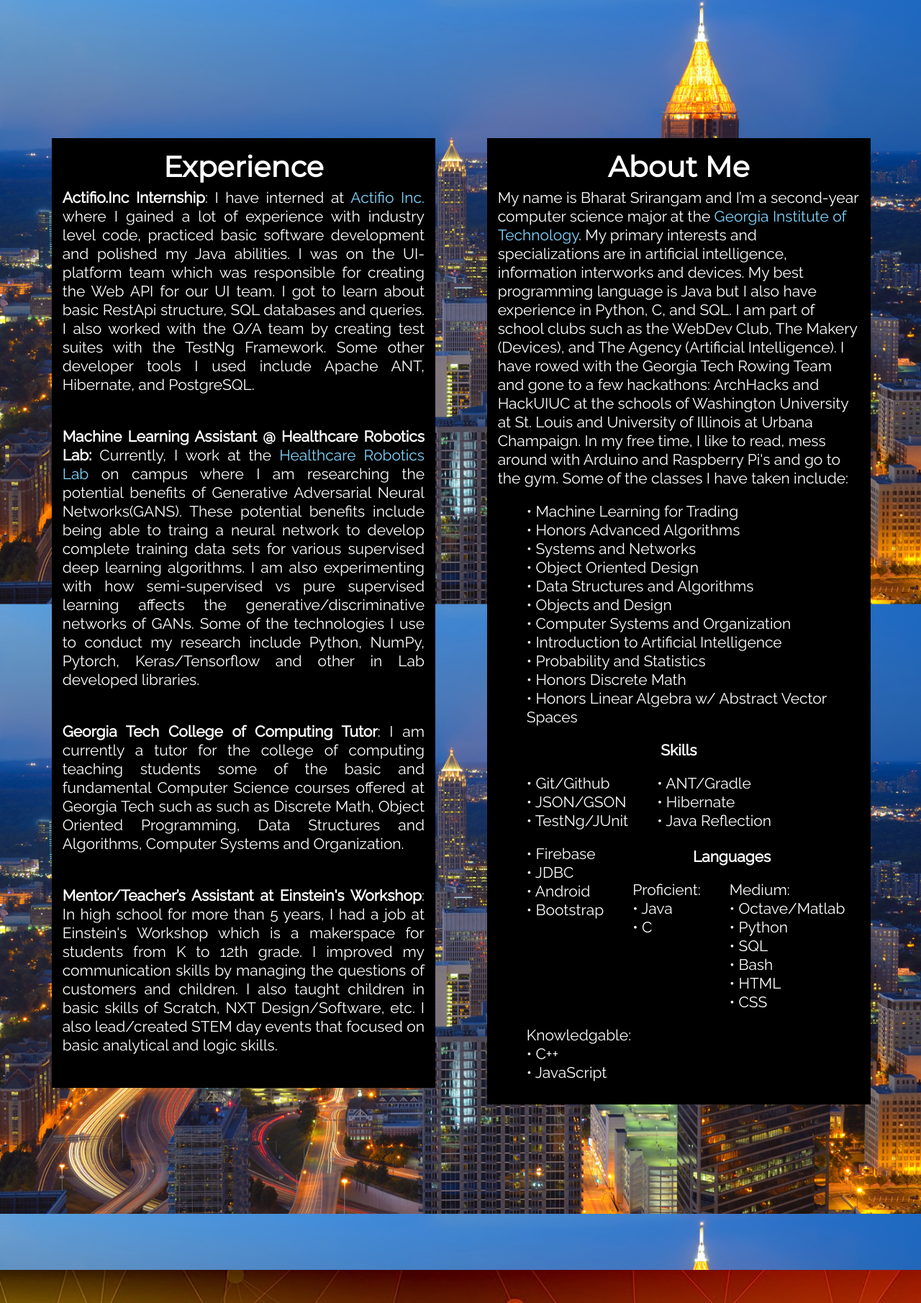
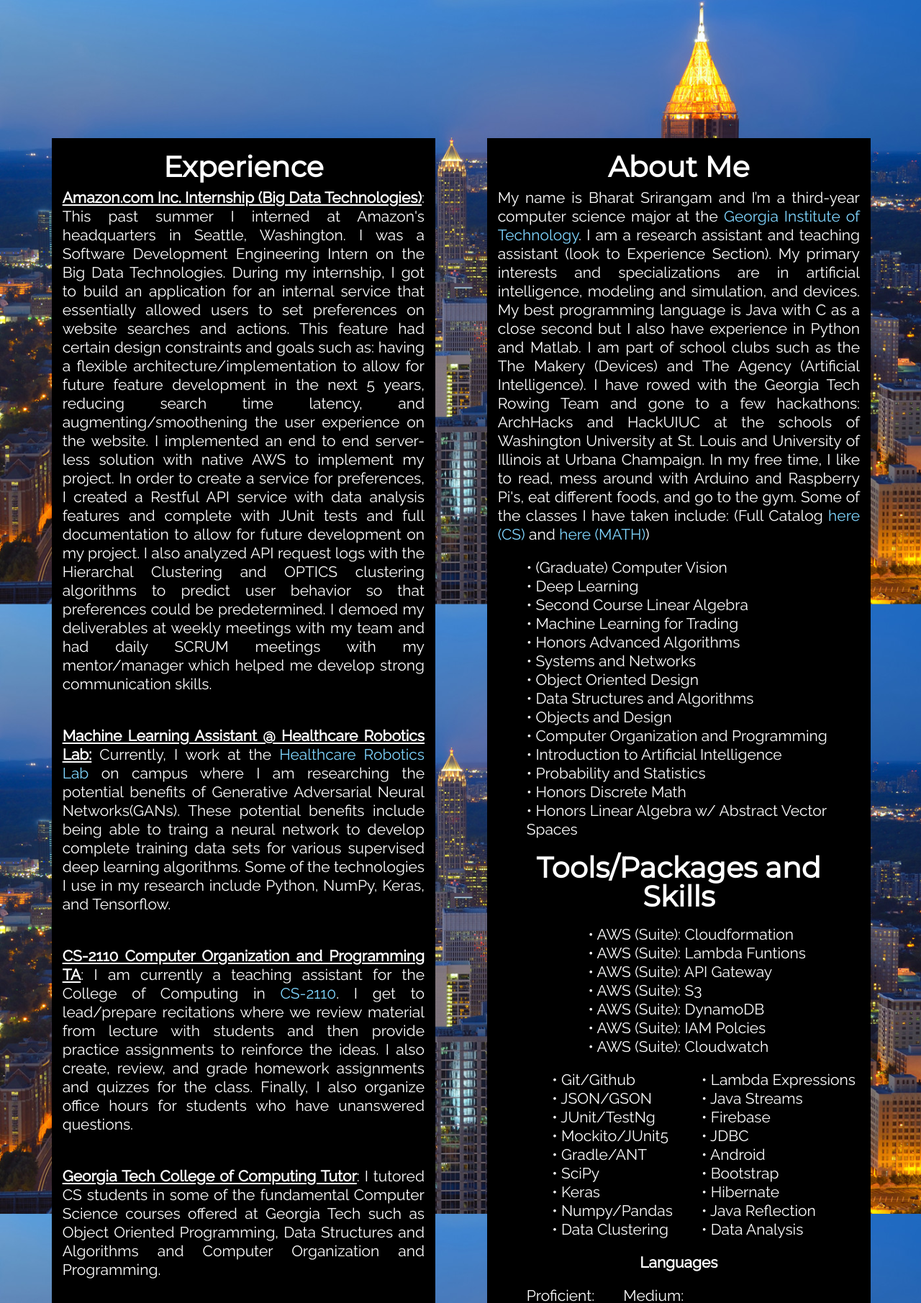
Before and after one commit to bharatsrirangam/bharatsrirangam.github.io, a plain HTML site: page index.html in a window 1280 px wide. Shown: the part 808-2619 px from the top of the page at 72% size. Drawn offline with nearby package versions, Linux system fonts and the light colour scheme.

Commit message:
First draft for Fall 2018

```diff
--- a/css/main.css
+++ b/css/main.css
@@ -292,6 +292,10 @@ header {
     -webkit-background-size: cover;
     -moz-background-size: cover;
     -o-background-size: cover;
+}
+
+.underline {
+    text-decoration: underline;
 }
 
 .header-info {
--- a/index.html
+++ b/index.html
@@ -86,47 +86,55 @@
         <div class="row">
             <div class="col-sm-5 text-center margin-30 wow fadeIn" data-wow-delay="0.05s" style="margin:0% 5.6%; background-color:rgba(0,0,0,1);">
                 <h2 class="text-center">Experience</h2>
-                <p class="lead text-justify"><strong>Actifio.Inc Internship</strong>: I have interned at <a href="https://www.actifio.com/" target="_blank">Actifio Inc.</a> where I gained a lot of experience with industry level code, practiced basic software development and polished my Java abilities. I was on the UI-platform team which was responsible for creating the Web API for our UI team. I got to learn about basic RestApi structure, SQL databases and queries. I also worked with the Q/A team by creating test suites with the TestNg Framework. Some other developer tools I used include Apache ANT, Hibernate, and PostgreSQL.<br><br></p>
 
-                <p class="lead text-justify"><strong>Machine Learning Assistant @ Healthcare Robotics Lab:</strong> Currently, I work at the <a href="http://pwp.gatech.edu/hrl/about/" target="_blank">Healthcare Robotics Lab</a> on campus where I am researching the potential benefits of Generative Adversarial Neural Networks(GANS). These potential benefits include being able to traing a neural network to develop complete training data sets for various supervised deep learning algorithms. I am also experimenting with how semi-supervised vs pure supervised learning affects the generative/discriminative networks of GANs. Some of the technologies I use to conduct my research include Python, NumPy, Pytorch, Keras/Tensorflow and other in Lab developed libraries.<br><br></p>
+                <p class="lead text-justify"><strong class="underline">Amazon.com Inc. Internship (Big Data Technologies)</strong>: This past summer I interned at Amazon's headquarters in Seattle, Washington. I was a Software Development Engineering Intern on the Big Data Technologies. During my internship, I got to build an application for an internal service that essentially allowed users to set preferences on website searches and actions. This feature had certain design constraints and goals such as: having a flexible architecture/implementation to allow for future feature development in the next 5 years, reducing search time latency, and augmenting/smoothening the user experience on the website.
+				I implemented an end to end server-less solution with native AWS to implement my project. In order to create a service for preferences, I created a Restful API service with data analysis features and complete with JUnit tests and full documentation to allow for future development on my project. I also analyzed API request logs with the Hierarchal Clustering and OPTICS clustering algorithms to predict user behavior so that preferences could be predetermined. I demoed my deliverables at weekly meetings with my team and had daily SCRUM meetings with my mentor/manager which helped me develop strong communication skills.<br><br></p>
 
-                <p class="lead text-justify"><strong>Georgia Tech College of Computing Tutor</strong>: I am currently a tutor for the college of computing teaching students some of the basic and fundamental Computer Science courses offered at Georgia Tech such as such as Discrete Math, Object Oriented Programming, Data Structures and Algorithms, Computer Systems and Organization.<br><br></p>
+                <p class="lead text-justify"><strong class="underline">Machine Learning Assistant @ Healthcare Robotics Lab:</strong> Currently, I work at the <a href="http://pwp.gatech.edu/hrl/about/" target="_blank">Healthcare Robotics Lab</a> on campus where I am researching the potential benefits of Generative Adversarial Neural Networks(GANs). These potential benefits include being able to traing a neural network to develop complete training data sets for various supervised deep learning algorithms. Some of the technologies I use in my research include Python, NumPy, Keras, and Tensorflow.<br><br></p>
 
-                <p class="lead text-justify"><strong>Mentor/Teacher’s Assistant at Einstein's Workshop</strong>: In high school for more than 5 years, I had a job at Einstein's Workshop which is a makerspace for students from K to 12th grade. I improved my communication skills by managing the questions of customers and children. I also taught children in basic skills of Scratch, NXT Design/Software, etc. I also lead/created STEM day events that focused on basic analytical and logic skills.<br><br></p>
+                <p class="lead text-justify"><strong class="underline">CS-2110 Computer Organization and Programming TA</strong>: I am currently a teaching assistant for the College of Computing in <a href="http://www.catalog.gatech.edu/coursesaz/cs/" target="_blank">CS-2110</a>. I get to lead/prepare recitations where we review material from lecture with students and then provide practice assignments to reinforce the ideas. I also create, review, and grade homework assignments and quizzes for the class. Finally, I also organize office hours for students who have unanswered questions.<br><br></p>
+
+                <p class="lead text-justify"><strong class="underline">Georgia Tech College of Computing Tutor</strong>: I tutored CS students in some of the fundamental Computer Science courses offered at Georgia Tech such as Object Oriented Programming, Data Structures and Algorithms and Computer Organization and Programming.<br><br></p>
+
+                <p class="lead text-justify"><strong class="underline">Actifio.Inc Internship</strong>: I interned at <a href="https://www.actifio.com/" target="_blank">Actifio Inc.</a> where I gained a experience with industry level code, basic software development experience in Java. I was on the UI-platform team which was responsible for creating the REST API for our UI team. I got to learn about basic RestApi structure, SQL databases and queries. I also created test suites with the TestNg Framework. Other developer tools I used include Apache ANT, Hibernate, and PostgreSQL.<br><br></p>
 
             </div>
             <div class="col-sm-5 margin-30 wow fadeIn" data-wow-delay="0.05s" style=" margin-right:5.2%; padding-bottom: 0.85%; background-color:rgba(0,0,0,1);">
                 <h2 class="text-center">About Me</h2>
-                <p class="lead">My name is Bharat Srirangam and I’m a second-year computer science major at the <a href="http://www.gatech.edu/">Georgia Institute of Technology</a>. My primary interests and specializations are in artificial intelligence, information interworks and devices. My best programming language is Java but I also have experience in Python, C, and SQL. I am part of school clubs such as the WebDev Club, The Makery (Devices), and The Agency (Artificial Intelligence). I have rowed with the Georgia Tech Rowing Team and gone to a few hackathons: ArchHacks and HackUIUC at the schools of Washington University at St. Louis and University of Illinois at Urbana Champaign. In my free time, I like to read, mess around with Arduino and Raspberry Pi's and go to the gym. Some of the classes I have taken include:</p>
+                <p class="lead text-justify">My name is Bharat Srirangam and I’m a third-year computer science major at the <a href="http://www.gatech.edu/">Georgia Institute of Technology</a>. I am a research assistant and teaching assistant (look to Experience Section). My primary interests and specializations are in artificial intelligence, modeling and simulation, and devices. My best programming language is Java with C as a close second but I also have experience in Python and Matlab. I am part of school clubs such as the The Makery (Devices) and The Agency (Artificial Intelligence). I have rowed with the Georgia Tech Rowing Team and gone to a few hackathons: ArchHacks and HackUIUC at the schools of Washington University at St. Louis and University of Illinois at Urbana Champaign. In my free time, I like to read, mess around with Arduino and Raspberry Pi's, eat different foods, and go to the gym. Some of the classes I have taken include: (Full Catalog <a href="http://www.catalog.gatech.edu/coursesaz/cs/"> here (CS)</a> and <a href="http://www.catalog.gatech.edu/coursesaz/math/"> here (MATH)</a>)</p>
                     <p class="lead text-left" style="float: left;">
-                            <ul class="lead text-left" style="list-style-type: none; float: left;"><li>• Machine Learning for Trading</li><li>• Honors Advanced Algorithms</li><li>• Systems and Networks</li><li>• Object Oriented Design</li><li>• Data Structures and Algorithms</li><li>• Objects and Design</li> <li>• Computer Systems and Organization</li><li>• Introduction to Artificial Intelligence</li><li>• Probability and Statistics</li><li>• Honors Discrete Math</li><li>• Honors Linear Algebra w/ Abstract Vector Spaces</li></ul>
+                            <ul class="lead text-left" style="list-style-type: none; float: left;"><li>• (Graduate) Computer Vision</li><li>• Deep Learning</li><li>• Second Course Linear Algebra</li><li>• Machine Learning for Trading</li><li>• Honors Advanced Algorithms</li><li>• Systems and Networks</li><li>• Object Oriented Design</li><li>• Data Structures and Algorithms</li><li>• Objects and Design</li> <li>• Computer Organization and Programming</li><li>• Introduction to Artificial Intelligence</li><li>• Probability and Statistics</li><li>• Honors Discrete Math</li><li>• Honors Linear Algebra w/ Abstract Vector Spaces</li></ul>
 
+                <br><br>
+                <br><br>
                     </p>
 
-                <p class="lead text-center"><strong>Skills</strong></p>
-                	<p class="lead" style="float: left;">
-                			<ul class="lead" style="list-style-type: none; float: left;"><li>• Git/Github</li> <li>• JSON/GSON</li> <li>• TestNg/JUnit</li></ul>
+                <h2 class="text-center">Tools/Packages and Skills</h2>
+                	<p class="lead" style="float: center;">
+                			<ul class="lead" style="list-style-type: none; float: center; padding-left: 25%;"><li>• AWS (Suite): Cloudformation</li><li>• AWS (Suite): Lambda Funtions</li> <li>• AWS (Suite): API Gateway</li><li>• AWS (Suite): S3</li><li>• AWS (Suite): DynamoDB</li><li>• AWS (Suite): IAM Polcies</li><li>• AWS (Suite): Cloudwatch</li></ul>
                 	</p>
                 	<p class="lead" style="float: left;">
-                			<ul class="lead" style="list-style-type: none; float: left;"><li>• ANT/Gradle</li> <li>• Hibernate</li> <li>• Java Reflection</li></ul>
+                			<ul class="lead" style="list-style-type: none; float: left; padding-left: 15%"><li>• Git/Github</li> <li>• JSON/GSON</li> <li>• JUnit/TestNg</li><li>• Mockito/JUnit5</li><li>• Gradle/ANT</li><li>• SciPy</li><li>• Keras</li><li>• Numpy/Pandas</li><li>• Data Clustering</li></ul>
                 	</p>
                 	<p class="lead" style="float: left;">
-                			<ul class="lead" style="list-style-type: none; float: left;"><li>• Firebase</li> <li>• JDBC</li> <li>• Android</li> <li>• Bootstrap</li></ul>
+                			<ul class="lead" style="list-style-type: none; float: left;"><li>• Lambda Expressions</li><li>• Java Streams</li><li>• Firebase</li> <li>• JDBC</li> <li>• Android</li> <li>• Bootstrap</li><li>• Hibernate</li> <li>• Java Reflection</li><li>• Data Analysis</li></ul>
                 			<br><br>
                 	</p>
 
+            <p>
                 <p class="lead text-center"><br><br><strong>Languages</strong>
                 	<p class="lead" style="float: left;">
                 			<ul class="lead" style="list-style-type: none; float: left;">Proficient:<li>• Java</li> <li>• C</li></ul>
                 	</p>
                 	<p class="lead" style="float: left;">
-                			<ul class="lead" style="list-style-type: none; float: left;">Medium:<li>• Octave/Matlab</li><li>• Python</li><li>• SQL</li><li>• Bash</li><li>• HTML</li><li>• CSS</li></ul>
+                			<ul class="lead" style="list-style-type: none; float: left;">Medium:<li>• Octave/Matlab</li><li>• Python</li><li>• Bash</li><li>• HTML</li><li>• CSS</li></ul>
                 	</p>
                 	<p class="lead">
-                			<ul class="lead" style="list-style-type: none; float: left;">Knowledgable:<li>• C++</li> <li>• JavaScript</li></ul>
+                			<ul class="lead" style="list-style-type: none; float: left;">Knowledgable:<li>• C++</li> <li>• JavaScript</li><li>• SQL</li><li>• React</li><li>• Redux</li></ul>
                 	</p>
                 	<br>
 				</p>
+			</p>
             </div>
         </div>
     </div>
--- a/js/archive.js
+++ b/js/archive.js
@@ -4,8 +4,9 @@ var projectEuler = document.getElementById("projectEulerInfo");
 var boRats = document.getElementById("boRatsIncInfo");
 var civilization = document.getElementById("civilizationInfo");
 var neuralNetwork = document.getElementById("neuralNetworkInfo");
+var einsteins = document.getElementById("einsteinsInfo");
 
-var array = [courseTree, medicheck, projectEuler, boRats, civilization, neuralNetwork];
+var array = [courseTree, medicheck, projectEuler, boRats, civilization, neuralNetwork, einsteins];
 
 //As More project descriptions are added to the html page, add them here above in the list and in the array.
 
```
Also changed, not shown: archive.html (+16 -11 lines), 4 other files.
